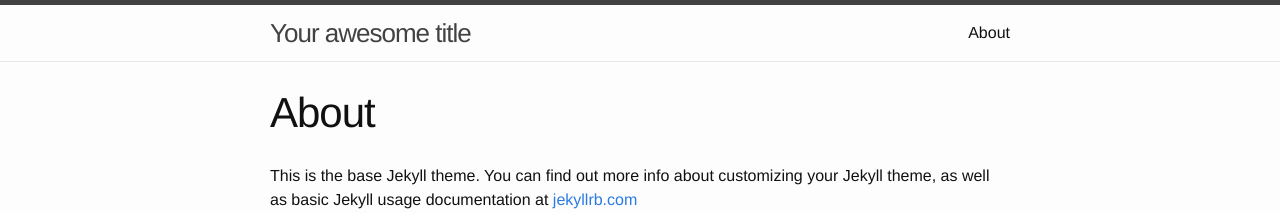
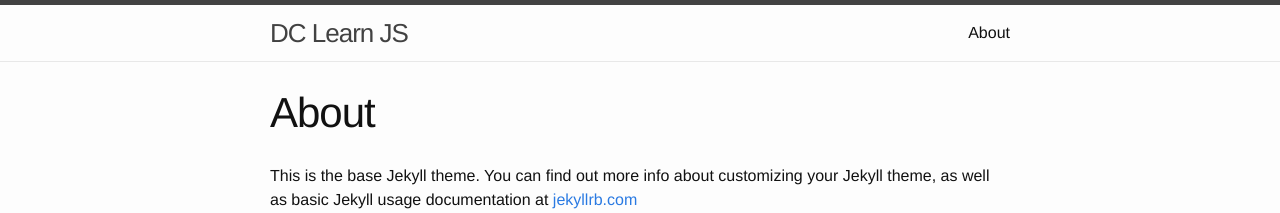
Before and after one commit to dclearnjs/dclearnjs.github.io, a Jekyll site: the page built from about.md, in a window 1280 px wide. Shown: the top 213 px of the page. Built offline with Jekyll 4.4.1, drawn with Linux system fonts in a browser that asks for light colours.

Commit message:
set up some of _config.yml

```diff
--- a/_config.yml
+++ b/_config.yml
@@ -1,6 +1,6 @@
 # Site settings
-title: Your awesome title
-email: your-email@domain.com
+title: "DC Learn JS"
+email: nikki.liz.murray@gmail.com
 description: > # this means to ignore newlines until "baseurl:"
   Write an awesome description for your new site here. You can edit this
   line in _config.yml. It will appear in your document head meta (for
```
